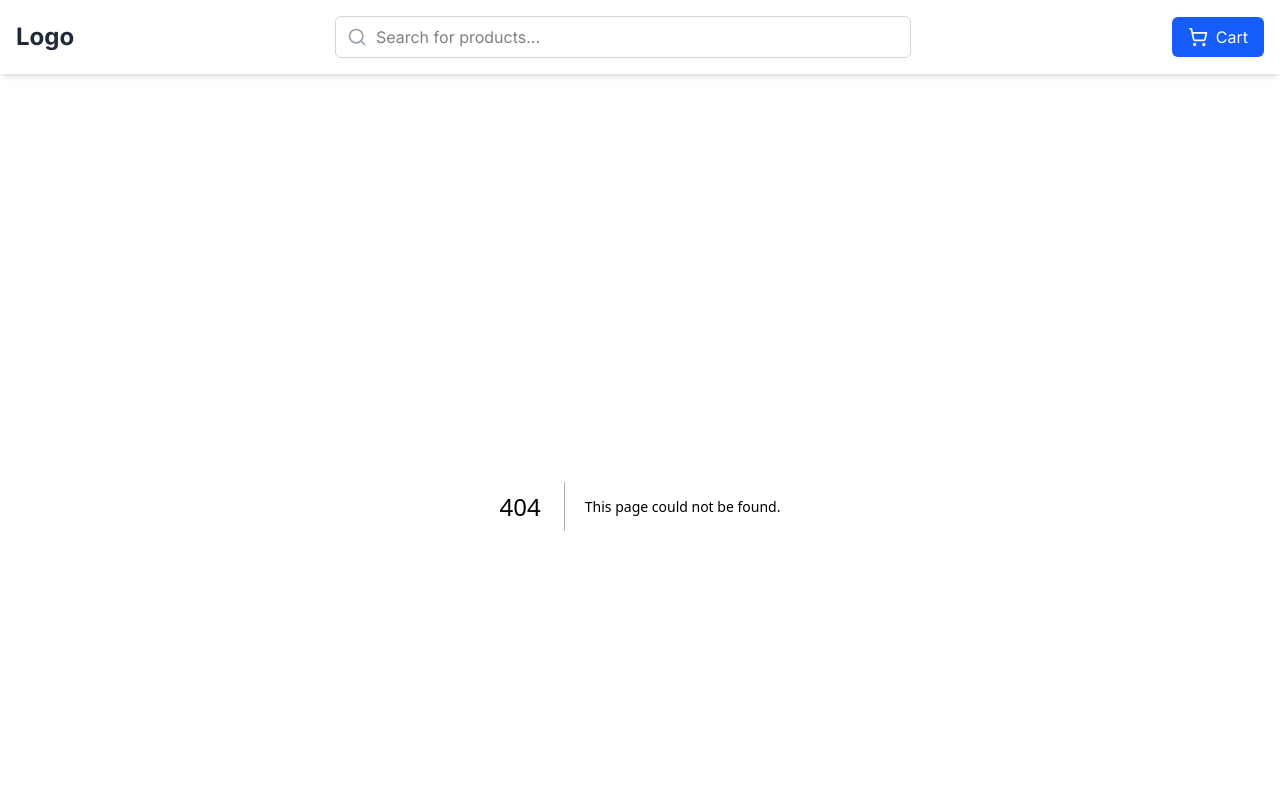
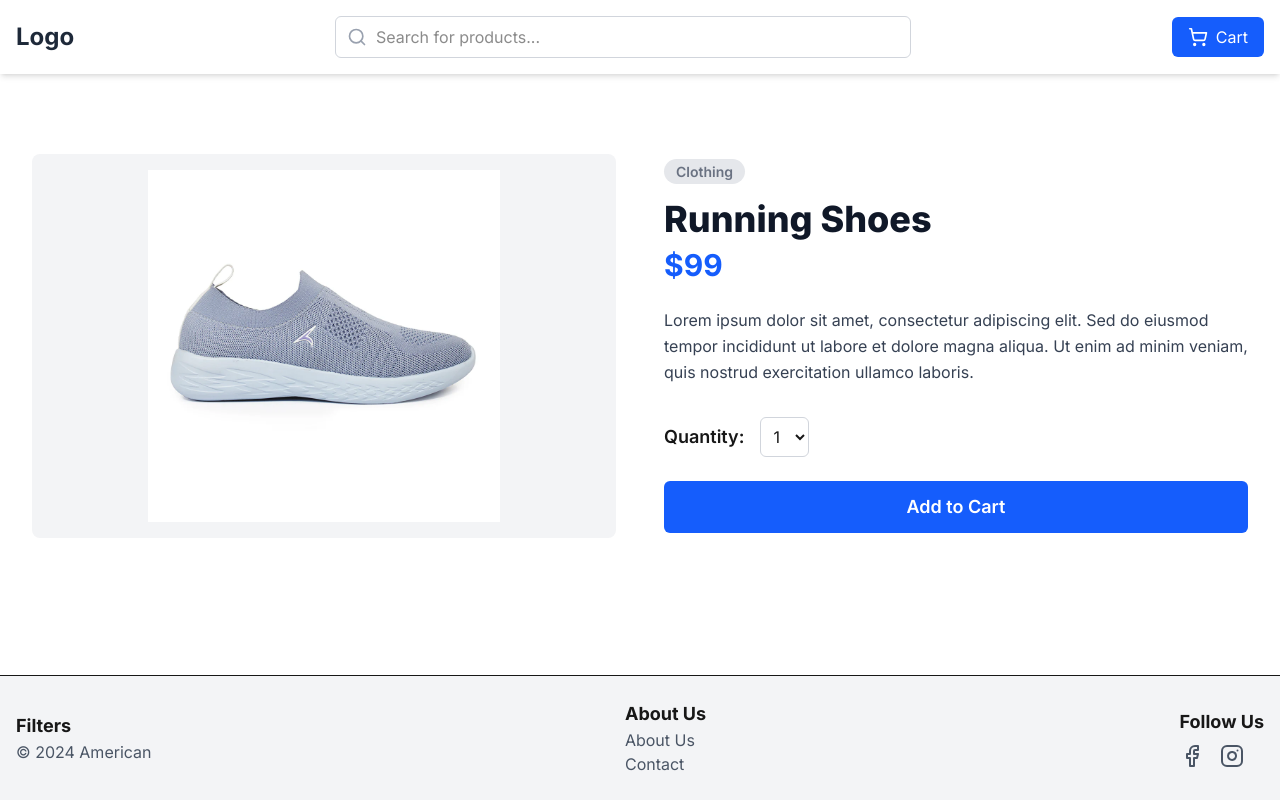
Before and after one commit to Trazer09/whatbytes-frontend, a Next.js app: page /product/1 in a window 1280 px wide. Before the commit this address had no page. Shown: the top 800 px of the page. Built offline with nearby package versions, Linux system fonts and the light colour scheme.

Commit message:
Create dynamic product detail page and link from product cards

```diff
--- a/app/components/ui/ProductCard.tsx
+++ b/app/components/ui/ProductCard.tsx
@@ -1,6 +1,7 @@
 // app/components/ui/ProductCard.tsx
 import React from 'react';
 import Image from 'next/image';
+import Link from 'next/link'; // Import Link
 import { Product } from '@/app/data/products';
 
 interface ProductCardProps {
@@ -9,20 +10,26 @@ interface ProductCardProps {
 
 export default function ProductCard({ product }: ProductCardProps) {
   return (
-    <div className="bg-white p-4 rounded-lg shadow-sm text-center">
+    <Link href={`/product/${product.id}`}> {/* Wrap with Link */}
+      <div className="bg-white p-4 rounded-lg shadow-sm text-center h-full flex flex-col justify-between hover:shadow-lg transition-shadow duration-300 cursor-pointer">
+        <div>
           <div className="relative h-40 w-full mb-4">
             <Image
                 src={product.image}
                 alt={product.name}
-            layout="fill"
-            objectFit="contain"
+                fill
+                className="object-contain"
                 />
           </div>
           <h3 className="text-lg font-semibold text-gray-800">{product.name}</h3>
+        </div>
+        <div>
           <p className="text-xl font-bold text-gray-900 mt-2">${product.price}</p>
           <button className="mt-4 w-full bg-blue-600 text-white py-2 rounded-md hover:bg-blue-700 transition-colors">
             Add to Cart
           </button>
         </div>
+      </div>
+    </Link>
   );
 }
--- /dev/null
+++ b/app/product/[id]/page.tsx
@@ -0,0 +1,67 @@
+// app/product/[id]/page.tsx
+import { products } from '@/app/data/products';
+import Image from 'next/image';
+import { notFound } from 'next/navigation';
+
+// This tells Next.js to render these pages at build time
+export function generateStaticParams() {
+  return products.map((product) => ({
+    id: String(product.id),
+  }));
+}
+
+export default async function ProductDetailPage({ params }: { params: { id: string } }) {
+  const productId = parseInt(params.id, 10);
+  const product = products.find((p) => p.id === productId);
+
+  // If no product is found, show a 404 page
+  if (!product) {
+    notFound();
+  }
+
+  return (
+    <div className="container mx-auto px-4 py-12">
+      <div className="grid grid-cols-1 md:grid-cols-2 gap-12 items-center">
+        {/* Image Section */}
+        <div className="relative h-96 w-full rounded-lg bg-gray-100 flex items-center justify-center">
+          <Image
+            src={product.image}
+            alt={product.name}
+            fill
+             className="object-contain p-4"
+            />
+        </div>
+
+        {/* Details Section */}
+        <div>
+          <span className="text-sm font-semibold text-gray-500 bg-gray-200 px-3 py-1 rounded-full">
+            {product.category}
+          </span>
+          <h1 className="text-4xl font-extrabold text-gray-900 mt-4 mb-2">{product.name}</h1>
+          <p className="text-3xl font-bold text-blue-600 mb-6">${product.price}</p>
+
+          <p className="text-gray-700 leading-relaxed mb-8">
+            Lorem ipsum dolor sit amet, consectetur adipiscing elit. Sed do eiusmod tempor incididunt ut labore et dolore magna aliqua. Ut enim ad minim veniam, quis nostrud exercitation ullamco laboris.
+          </p>
+
+          {/* Quantity Selector */}
+          <div className="flex items-center gap-4 mb-6">
+            <label htmlFor="quantity" className="font-semibold text-lg">Quantity:</label>
+            <select id="quantity" className="border border-gray-300 rounded-md p-2">
+              <option value="1">1</option>
+              <option value="2">2</option>
+              <option value="3">3</option>
+              <option value="4">4</option>
+              <option value="5">5</option>
+            </select>
+          </div>
+
+          {/* Add to Cart Button */}
+          <button className="w-full bg-blue-600 text-white py-3 rounded-md text-lg font-semibold hover:bg-blue-700 transition-colors">
+            Add to Cart
+          </button>
+        </div>
+      </div>
+    </div>
+  );
+}
```
Lines whose indentation alone changed are shown as unchanged.
